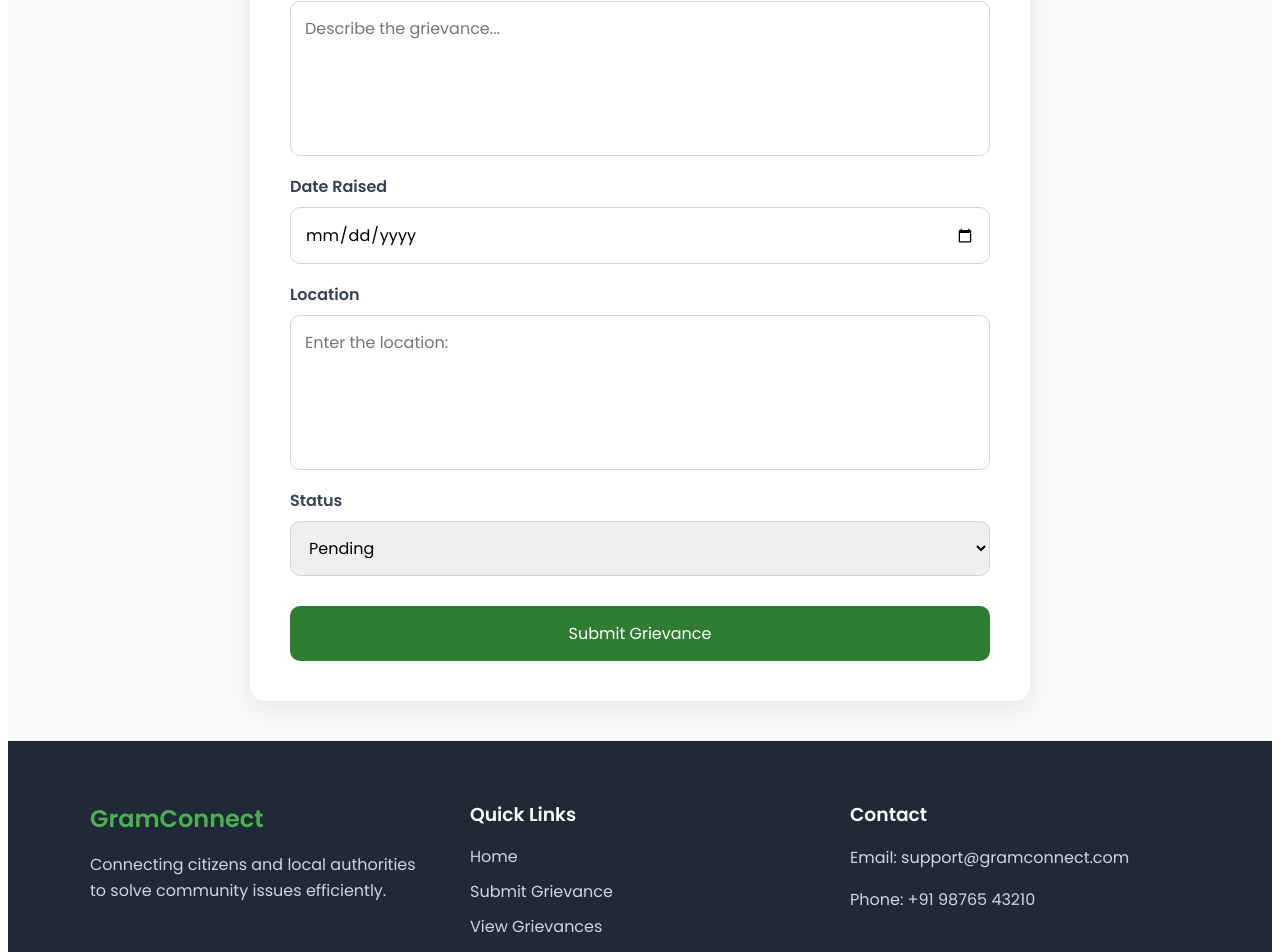
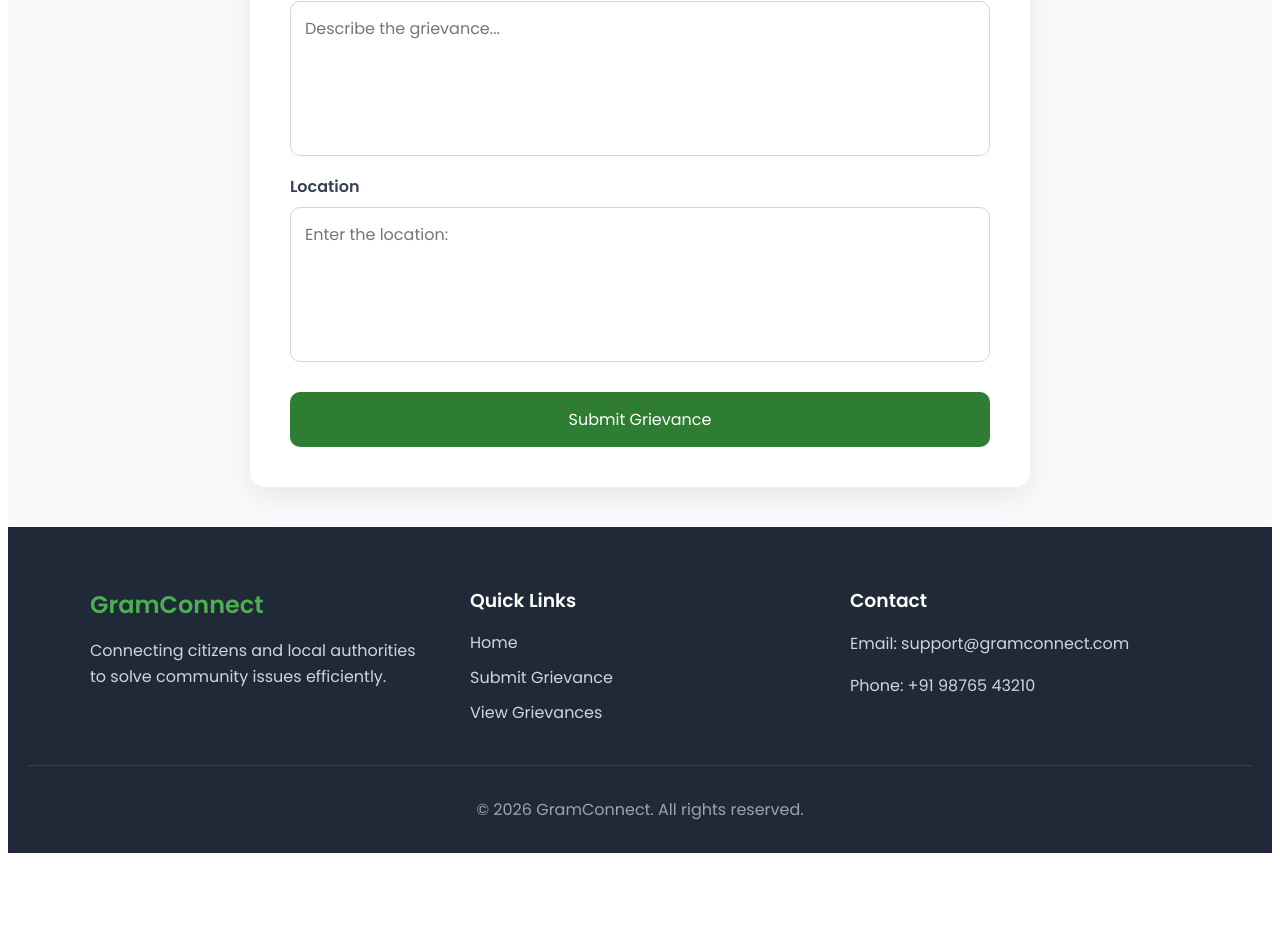
Before and after one commit to nandikaanusha-11/GramConnect, a React (Vite) app in the folder client/: page /register in a window 1280 px wide. Shown: the part 737-1689 px from the top of the page. After the commit the page ends 1598 px from the top, so only its background shows below. Built offline with nearby package versions, Linux system fonts and the light colour scheme.

Commit message:
Field changes were made

```diff
--- a/client/src/pages/GrievanceDetails.jsx
+++ b/client/src/pages/GrievanceDetails.jsx
@@ -7,7 +7,7 @@ function GrievanceDetails() {
     // Dummy grievance data (will come from backend later)
     const grievance = {
             complainant:"Anusha",
-            ward:5,
+            ward:"ward 5",
             id: 101,
             category:"electricity",
             department:"Electrical department",
--- a/client/src/pages/RegisterGrievances.jsx
+++ b/client/src/pages/RegisterGrievances.jsx
@@ -1,5 +1,6 @@
 import { useState } from "react";
 import "./RegisterGrievances.css";
+import axios from "axios";
 
 function RegisterGrievances() {
 
@@ -10,8 +11,7 @@ function RegisterGrievances() {
     department: "",
     description: "",
     dateRaised: "",
-    location:"",
-    status: "Pending"
+   user_id: 1
   });
 
   function handleChange(e) {
@@ -23,12 +23,27 @@ function RegisterGrievances() {
     }));
   }
 
-  function handleSubmit(e) {
+  async function handleSubmit(e) {
     e.preventDefault();
 
-    console.log(formData);
+     try {
 
-    alert("Grievance Submitted Successfully!");
+    const response = await axios.post(
+      "http://localhost:5000/grievances",
+      formData
+    );
+
+    alert(response.data.message);
+
+    console.log(response.data);
+
+  } catch (err) {
+
+    console.log(err);
+
+    alert("Failed to submit grievance.");
+
+  }
   }
 
   return (
@@ -109,15 +124,6 @@ function RegisterGrievances() {
             required
           />
 
-          <label>Date Raised</label>
-
-          <input
-            type="date"
-            name="dateRaised"
-            value={formData.dateRaised}
-            onChange={handleChange}
-            required
-          />
 
            <label>Location</label>
 
@@ -130,17 +136,7 @@ function RegisterGrievances() {
             required
           />
 
-          <label>Status</label>
 
-          <select
-            name="status"
-            value={formData.status}
-            onChange={handleChange}
-          >
-            <option>Pending</option>
-            <option>In Progress</option>
-            <option>Resolved</option>
-          </select>
 
           <button type="submit">
             Submit Grievance
--- a/client/src/pages/ViewGrievances.jsx
+++ b/client/src/pages/ViewGrievances.jsx
@@ -1,52 +1,22 @@
 import React from "react";
 import "./ViewGrievances.css";
+import { useState, useEffect } from "react";
+import axios from "axios";
+function ViewGrievances() {
 
-function ViewGrievances() {
-    // title: "",
-    // ward: "",
-    // category: "",
-    // department: "",
-    // description: "",
-    // dateRaised: "",
-    // location:"",
-    // status: "Pending"
+   const [grievances, setGrievances] = useState([]);
 
-    // Temporary dummy data (will come from MongoDB later)
-    const grievances = [
-        {
-            complainant:"Anusha",
-            ward:5,
-            id: 101,
-            category:"electricity",
-            department:"Electrical department",
-            description: "Street light not working",
-            dateRaised:"26.9.26",
-            location: "Main Road",
-            status: "Pending"
-        },
-        {
-            complainant:"Hirthika",
-            ward:5,
-            id: 102,
-            category: "Sanitation",
-            department:"Health",
-            description: "Very unclean",
-            dateRaised:"18.3.26",
-            location: "Market Area",
-            status: "Resolved"
-        },
-        {
-            complainant:"Sasikala",
-            ward:5,
-            id: 103,
-            category: "Infrastructure",
-            description: "Road damage complaint",
-            dateRaised:"1.2.26",
-            location: "Village Road",
-            status: "In Progress"
-        }
-    ];
 
+    useEffect(() => {
+    async function fetchGrievances(){
+        const response = await axios.get(
+    "http://localhost:5000/grievances"
+);
+setGrievances(response.data);
+    }
+
+    fetchGrievances();
+}, []);
 
     return (
         <div className="grievance-container">
@@ -62,7 +32,7 @@ function ViewGrievances() {
 
                 {grievances.map((grievance) => (
 
-                    <div className="grievance-card" key={grievance.id}>
+                    <div className="grievance-card" key={grievance.grievance_id}>
 
                         <div className="card-header">
                             <h3>{grievance.complainant}</h3>
@@ -82,7 +52,7 @@ function ViewGrievances() {
                         </p>
 
                         <p>
-                            <strong>Grievance ID:</strong> #{grievance.id}
+                            <strong>Grievance ID:</strong> #{grievance.grievance_id}
                         </p>
 
                     </div>
```
